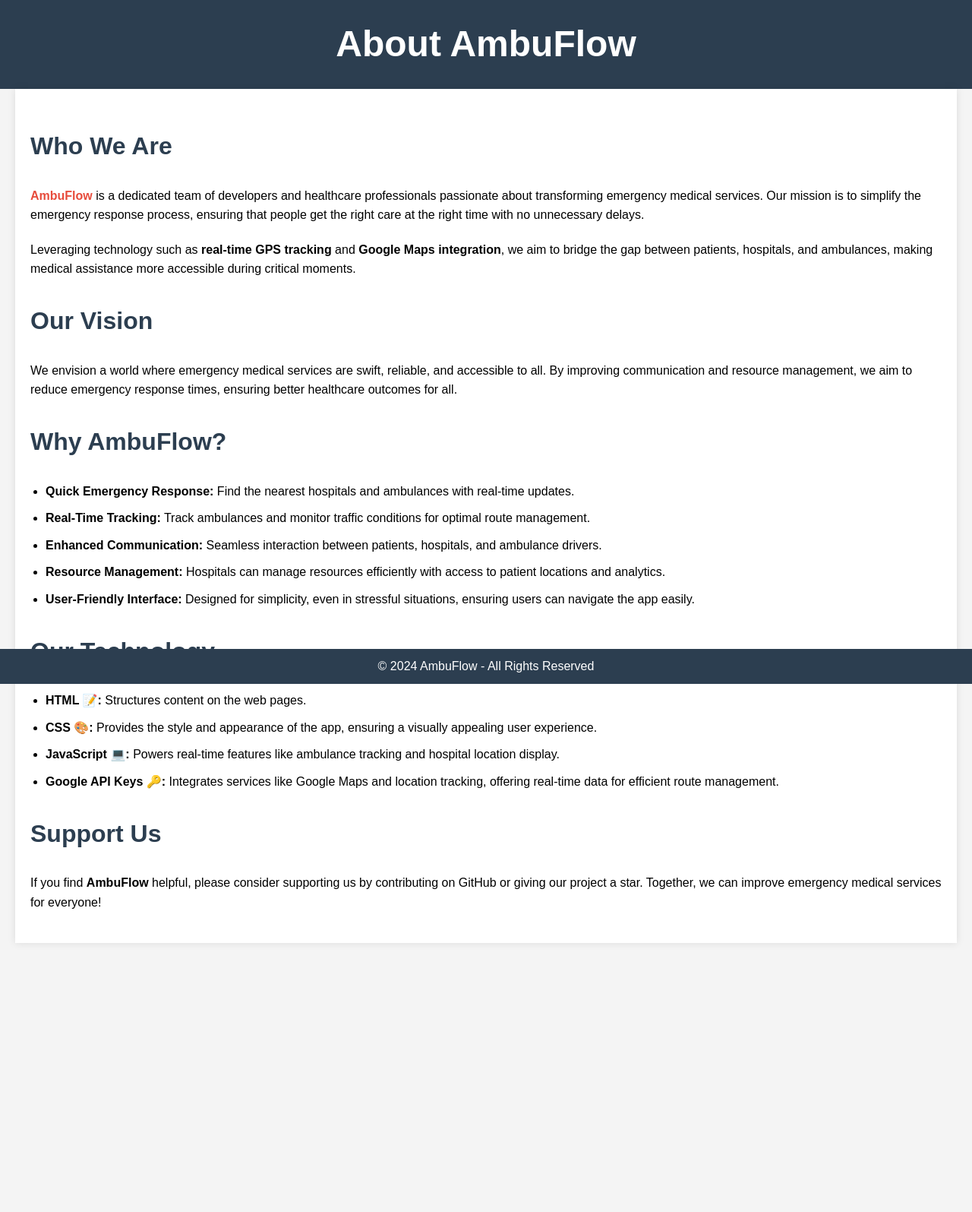
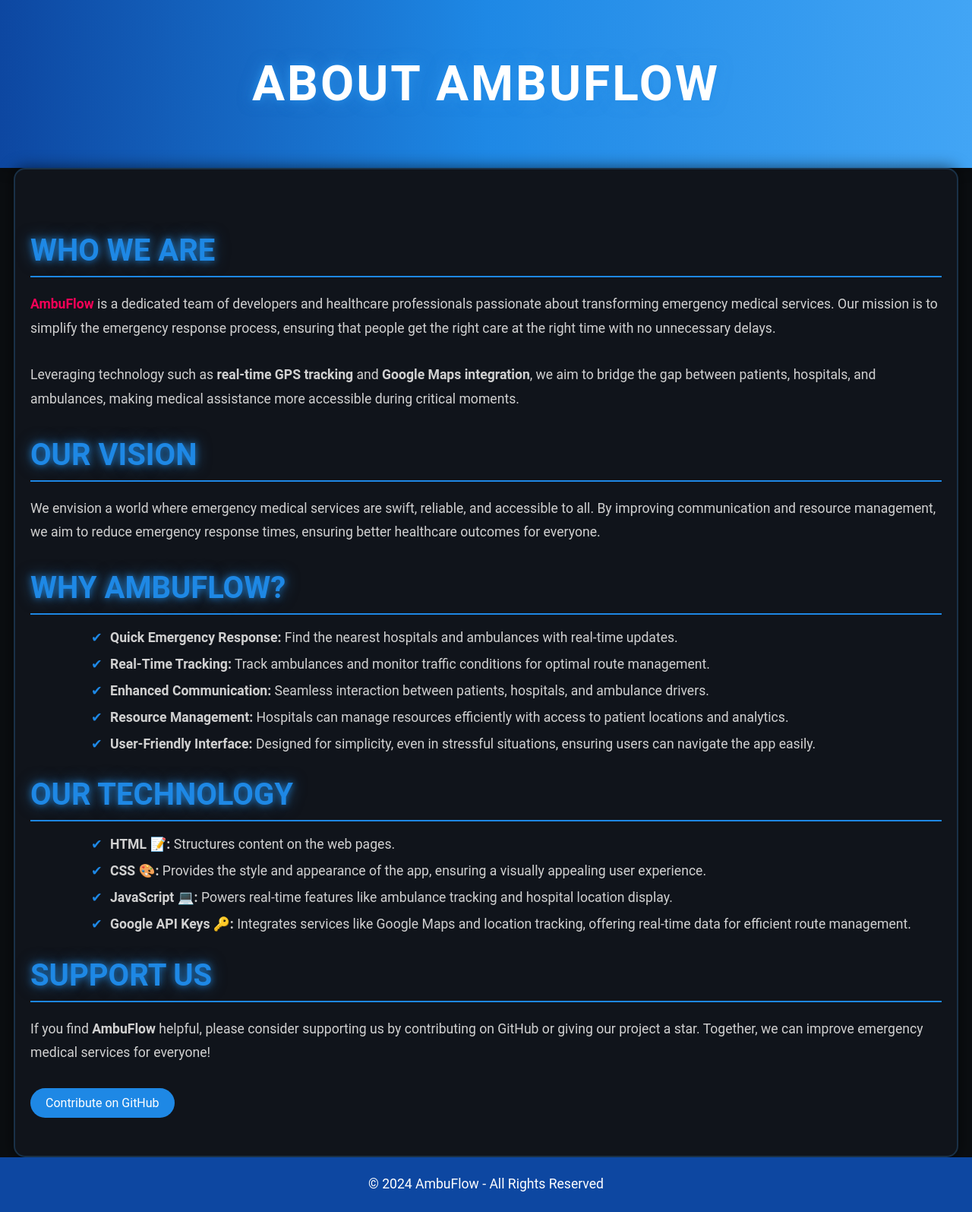
Before and after one commit to mansiruhil13/Bobble-AI, a Jekyll site: the page about.html, which Jekyll copies as it is, in a window 1280 px wide. Shown: the whole page at 76% size. Built offline with Jekyll 4.4.1, drawn with Linux system fonts in a browser that asks for light colours; before the commit the page ends 1241 px from its top, so only the background shows below that.

Commit message:
created a new UI for about.html

```diff
--- a/about.html
+++ b/about.html
@@ -7,58 +7,128 @@
     <title>About Us - AmbuFlow</title>
     <style>
         body {
-            font-family: Arial, sans-serif;
-            line-height: 1.6;
-            background-color: #f4f4f4;
+            font-family: 'Roboto', sans-serif;
+            background-color: #0b0e11;
+            color: #d1d1d1;
             margin: 0;
             padding: 0;
+            overflow-x: hidden;
         }
         header {
-            background-color: #2c3e50;
-            color: white;
-            padding: 20px 0;
+            background: linear-gradient(90deg, #0d47a1, #1e88e5, #42a5f5);
+            padding: 30px 0;
             text-align: center;
+            box-shadow: 0 5px 15px rgba(0, 0, 0, 0.2);
         }
         header h1 {
-            margin: 0;
-            font-size: 3rem;
+            color: #fff;
+            font-size: 4rem;
+            text-transform: uppercase;
+            letter-spacing: 3px;
         }
         main {
-            padding: 20px;
+            padding: 50px 20px;
             max-width: 1200px;
             margin: 0 auto;
-            background-color: white;
-            box-shadow: 0 0 10px rgba(0,0,0,0.1);
+            background: #10141b;
+            border-radius: 15px;
+            box-shadow: 0 0 20px rgba(0, 0, 0, 0.6);
         }
         h2 {
-            color: #2c3e50;
-            margin-top: 30px;
-            font-size: 2rem;
+            color: #1e88e5;
+            font-size: 2.5rem;
+            border-bottom: 2px solid #1e88e5;
+            padding-bottom: 10px;
+            margin-bottom: 20px;
+            text-transform: uppercase;
         }
         p {
-            margin-bottom: 20px;
+            line-height: 1.8;
+            font-size: 1.1rem;
+            margin-bottom: 30px;
+        }
+        .highlight {
+            color: #f50057;
+            font-weight: bold;
+        }
+        ul {
+            margin-left: 40px;
+            list-style: none;
+        }
+        ul li {
+            margin-bottom: 15px;
+            position: relative;
+            padding-left: 25px;
+            font-size: 1.1rem;
+        }
+        ul li::before {
+            content: '✔';
+            color: #1e88e5;
+            position: absolute;
+            left: 0;
+            top: 0;
         }
         footer {
-            background-color: #2c3e50;
+            background-color: #0d47a1;
             color: white;
             text-align: center;
-            padding: 10px 0;
-            position: fixed;
+            padding: 20px 0;
+            position: relative;
+            bottom: 0;
             width: 100%;
-            bottom: 0;
         }
         footer p {
             margin: 0;
         }
-        .highlight {
-            color: #e74c3c;
-            font-weight: bold;
+
+        /* Buttons */
+        .btn {
+            display: inline-block;
+            background-color: #1e88e5;
+            color: white;
+            padding: 10px 20px;
+            text-decoration: none;
+            border-radius: 25px;
+            transition: 0.3s;
         }
-        ul {
-            padding-left: 20px;
+        .btn:hover {
+            background-color: #42a5f5;
+            transform: scale(1.05);
         }
-        ul li {
-            margin-bottom: 10px;
+
+        /* Hover effect */
+        main:hover {
+            transition: 0.5s;
+            box-shadow: 0 0 30px rgba(0, 0, 0, 0.8);
+        }
+
+        /* Futuristic glow effect for text */
+        h1, h2 {
+            text-shadow: 0 0 10px rgba(30, 136, 229, 0.8), 0 0 20px rgba(66, 165, 245, 0.5);
+        }
+
+        /* Futuristic neon glow for sections */
+        main {
+            border: 2px solid rgba(66, 165, 245, 0.2);
+        }
+
+        /* Responsive Design */
+        @media (max-width: 768px) {
+            header h1 {
+                font-size: 3rem;
+            }
+            h2 {
+                font-size: 2rem;
+            }
+        }
+
+        @media (max-width: 480px) {
+            header h1 {
+                font-size: 2.5rem;
+            }
+            h2 {
+                font-size: 1.8rem;
+            }
         }
     </style>
 </head>
@@ -82,7 +152,7 @@
         <h2>Our Vision</h2>
         <p>
             We envision a world where emergency medical services are swift, reliable, and accessible to all. By improving communication and resource management,
-            we aim to reduce emergency response times, ensuring better healthcare outcomes for all.
+            we aim to reduce emergency response times, ensuring better healthcare outcomes for everyone.
         </p>
 
         <h2>Why AmbuFlow?</h2>
@@ -106,9 +176,8 @@
         <p>
             If you find <strong>AmbuFlow</strong> helpful, please consider supporting us by contributing on GitHub or giving our project a star.
             Together, we can improve emergency medical services for everyone!
-
-
         </p>
+        <a href="https://github.com/mansiruhil13/Bobble-AI" class="btn">Contribute on GitHub</a>
     </main>
 
     <footer>
```
